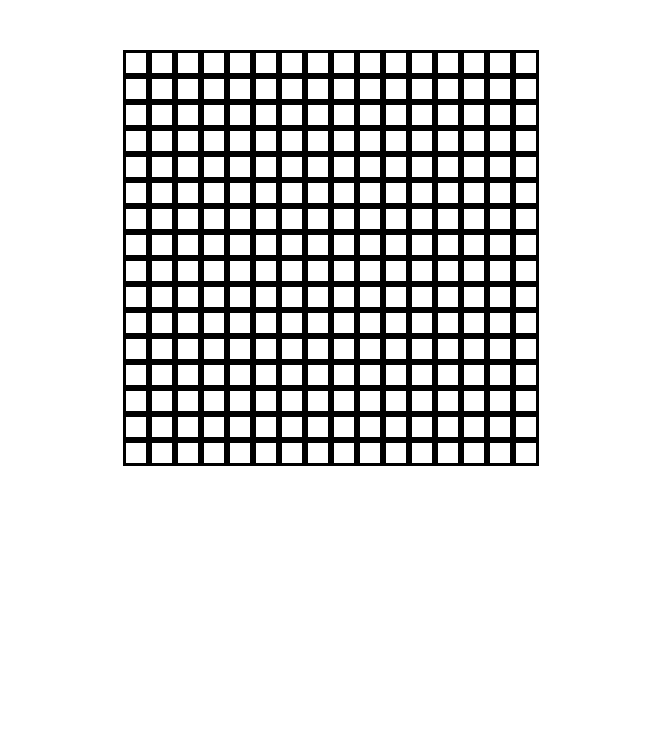
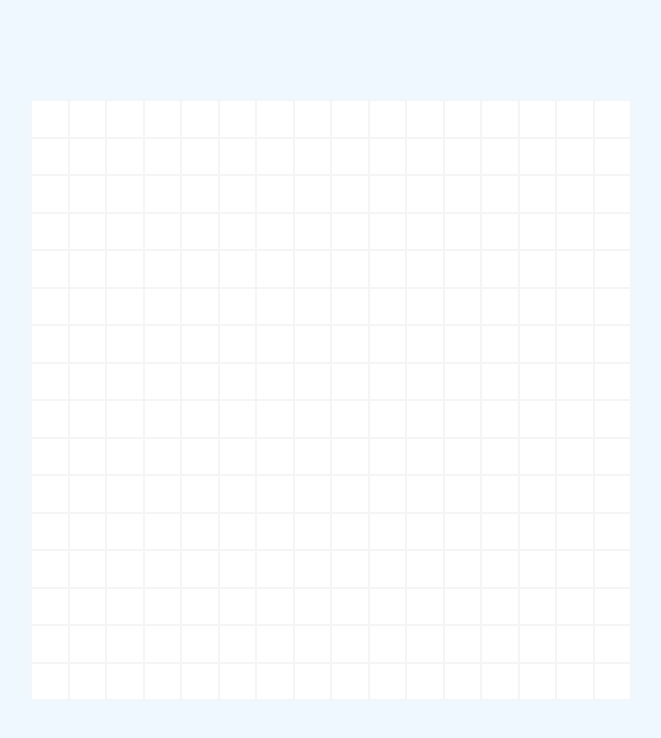
Before and after one commit to wolf4500/Etch-a-Sketch, a plain HTML site: page index.html in a window 1280 px wide. Shown: the whole page, without its empty margins (309-970 px from the left). Drawn offline with Linux system fonts and the light colour scheme.

Commit message:
Simplify grid logic

```diff
--- a/index.html
+++ b/index.html
@@ -3,11 +3,11 @@
   <head>
     <meta charset="UTF-8" />
     <meta name="viewport" content="width=device-width, initial-scale=1.0" />
-    <title>Document</title>
+    <title>Etch-A-Sketch</title>
     <link rel="stylesheet" href="style.css" />
   </head>
   <body>
-    <div class="container"></div>
+    <div id="sketch-area" class="container"></div>
     <script src="script.js"></script>
   </body>
 </html>
--- a/script.js
+++ b/script.js
@@ -1,29 +1,24 @@
-const container = document.querySelector(".container");
+const GRIDSIZE = 600;
+let rows = 16;
+let cols = 16;
 
-const divs = ["div1", "div2", "div3", "div4", "div5", "div6", "div7", "div8", "div9", "div10",
- "div11", "div12", "div13", "div14", "div15", "div16"];
+// Set width and height of sketch area
+const sketchArea = document.querySelector("#sketch-area");
+sketchArea.style.width = `${GRIDSIZE}px`;
+sketchArea.style.height = `${GRIDSIZE}px`;
 
-const innerDivs = ["innerDiv1", "innerDiv2", "innerDiv3", "innerDiv4", "innerDiv5", "innerDiv6",
- "innerDiv7", "innerDiv8", "innerDiv9", "innerDiv10", "innerDiv11", "innerDiv12", "innerDiv13",
- "innerDiv14", "innerDiv15", "innerDiv16"]
+// Create Grid
+function createGrid(){
+    for(let i = 0; i < rows * cols; i++) {
+        gridCell = document.createElement("div");
 
- const divClass = ["class1", "class2", "class3", "class4", "class5", "class6", "class7", "class8",
- "class9", "class10", "class11", "class12", "class13", "class14", "class15", "class16"]
+        gridCell.style.width = `${(GRIDSIZE / cols) - 2}px`;
+        gridCell.style.height = `${(GRIDSIZE / rows) - 2}px`;
+        gridCell.classList.add("cell");
 
-for(let i = 0; i <= 15; i++)
-{
-    divs[i] = document.createElement("div");
-    container.appendChild(divs[i]);
-
-    for(let n = 0; n <= 15; n++)
-    {
-        innerDivs[n] = document.createElement("div");
-        innerDivs[n].setAttribute('style', 'border-color:black; border-style: solid; width: 20px; height: 20px;')
-        divs[i].appendChild(innerDivs[n]);
-
-        innerDivs[n].addEventListener("mouseover", (event) => {
-            event.target.style.backgroundColor = "grey";
-        })
-
+        sketchArea.appendChild(gridCell);
     }
 }
+
+// Call createGrid function
+createGrid();
--- a/style.css
+++ b/style.css
@@ -1,12 +1,19 @@
-.container {
-    display: flex;
-    justify-content: center;
-    align-items: center;
-    width: 500px;
-    height: 500px;
+* {
+    margin: 0;
+    padding: 0;
 }
 
 body {
+    background-color: aliceblue;
+}
+
+#sketch-area {
     display: flex;
-    justify-content: center;
+    flex-wrap: wrap;
+    margin: 100px auto;
+    background-color: white;
 }
+
+.cell {
+    border: 1px solid whitesmoke;
+}
```
